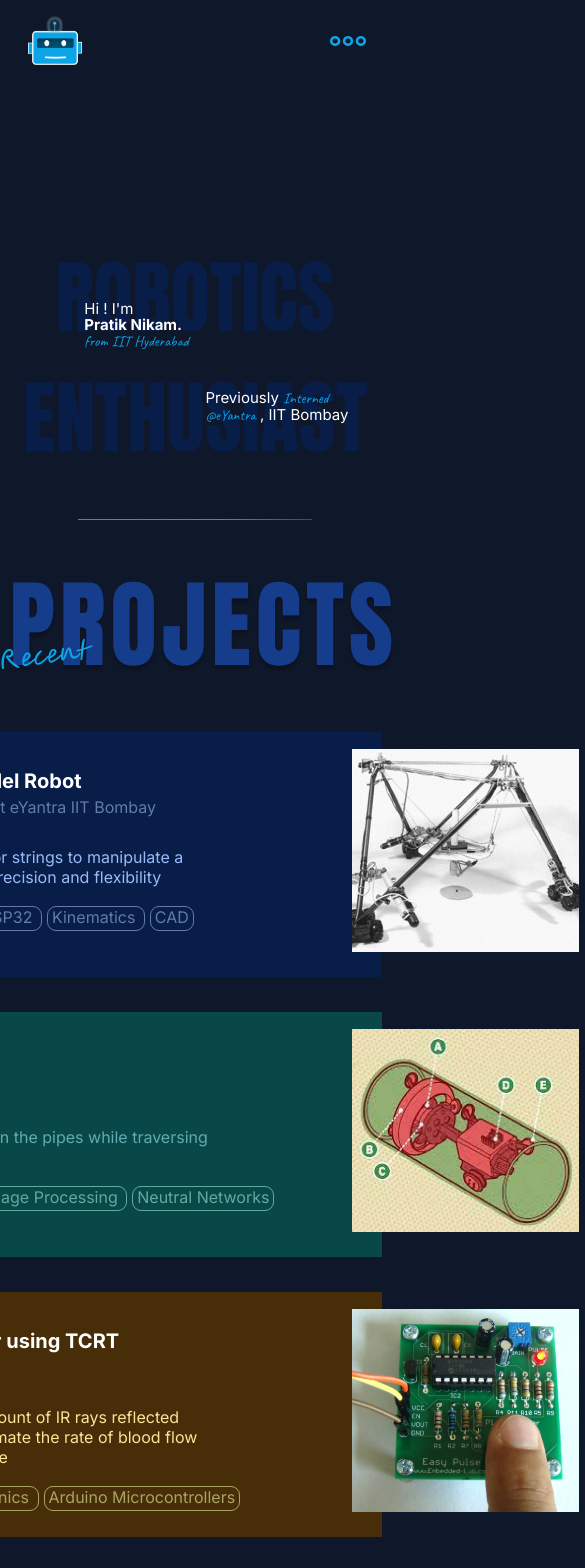
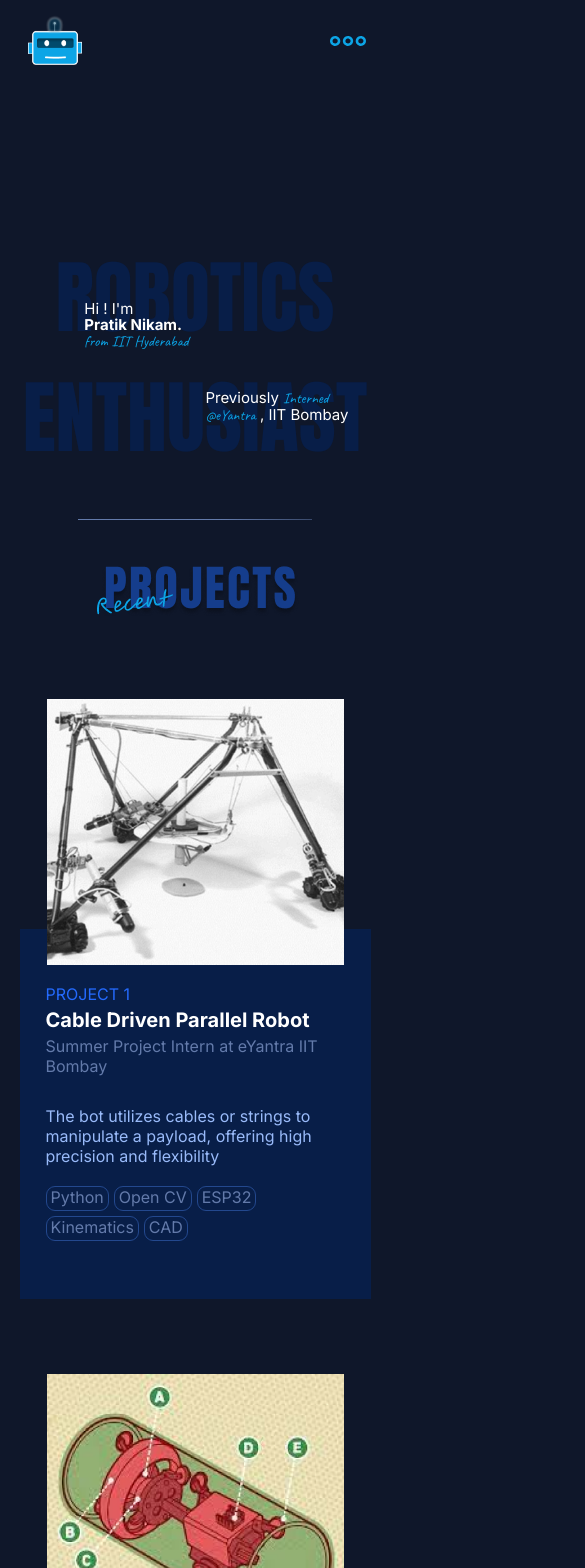
Before and after one commit to PR1YAM9/Prateek_Portfolio, a React (Create React App) app: page / in a window 390 px wide. Shown: the top 1568 px of the page, 585 px wide, since content can reach past the window. Built offline with nearby package versions, Linux system fonts and the light colour scheme; a web font is replaced by a local one.

Commit message:
mostly done

```diff
--- a/src/components/Last/Last.css
+++ b/src/components/Last/Last.css
@@ -172,7 +172,7 @@
     left: 32%;
     margin-top: 100px;
     letter-spacing: 2px;
-    width: 100%;
+    /* width: 100%; */
   }
   .head{
     line-height: 60px;
--- a/src/components/cards/Card.css
+++ b/src/components/cards/Card.css
@@ -7,3 +7,67 @@
 .card-img{
     width:227px;
 }
+
+.card-img img{
+    width: 100%;
+    object-fit:fill;
+    object-position:center;
+    position: relative;
+    z-index: 2;
+    right: 13%;
+    top: 7%;
+}
+
+.tech{
+    border:1px solid;
+    border-radius:9px;
+
+    margin-right:5px;
+
+    padding-bottom:3px;
+    padding-left:4px;
+    padding-right:4px;
+    display: inline-block;
+    margin-bottom: 5px;
+}
+.card-about{
+    margin-top:30px;
+    margin-bottom:20px;
+    width:400px;
+}
+.card-title{
+    margin:4px 0px;
+    font-size:20px;
+    font-weight:bold;
+}
+
+
+@media (max-width: 480px){
+    .P-card{
+        flex-direction: column-reverse;
+
+    }
+    .card{
+        align-self: center;
+        width: 90%;
+        height: 370px;
+        padding: 55px 45px 35px 26px;
+        font-family: 'Inter';
+
+    }
+    .card-about{
+        width: fit-content;
+    }
+    .card-img {
+        width: 297px;
+        align-self: center;
+    }
+    .card-img img{
+        width: 100%;
+        object-fit:fill;
+        object-position:center;
+        top: 15%;
+        right: 0%;
+
+    }
+}
--- a/src/components/cards/Card.jsx
+++ b/src/components/cards/Card.jsx
@@ -1,5 +1,6 @@
 import React from 'react'
 import "./Card.css";
+import github from "../../images/Vector.png";
 
 const Card = (props) => {
 
@@ -16,9 +17,9 @@ const Card = (props) => {
   }
   const title={
     color:props.projectTitleColor,
-    margin:'4px 0px',
-    fontSize:'20px',
-    fontWeight:'bold',
+    // margin:'4px 0px',
+    // fontSize:'20px',
+    // fontWeight:'bold',
 
 
   }
@@ -27,49 +28,59 @@ const Card = (props) => {
   }
   const about={
     color:props.aboutColor,
-    marginTop:'30px',
-    marginBottom:'20px',
-    width:'400px'
+    // marginTop:'30px',
+    // marginBottom:'20px',
+    // width:'400px'
   }
   const tech={
     color:props.techColor,
     borderColor:props.border,
-    border:'1px solid',
-    borderRadius:'9px',
+    // border:'1px solid',
+    // borderRadius:'9px',
 
-    marginRight:'5px',
+    // marginRight:'5px',
 
-    paddingBottom:'3px',
-    paddingLeft:'4px',
-    paddingRight:'4px',
+    // paddingBottom:'3px',
+    // paddingLeft:'4px',
+    // paddingRight:'4px',
   }
-  const imgStyle={
-    width: '100%',
-    objectFit:'fill',
-    objectPosition:'center',
-    position: 'relative',
-    zIndex: '2',
-    right: '13%',
-    top: '7%'
-  }
+  // const imgStyle={
+  //   width: '100%',
+  //   objectFit:'fill',
+  //   objectPosition:'center',
+  //   position: 'relative',
+  //   zIndex: '2',
+  //   right: '13%',
+  //   top: '7%'
+  // }
 
   return (
-    <div style={mystyle} key={props.id}>
+    <div style={mystyle} key={props.id} className='P-card'>
       <div className="card-data card" style={mystyle2}>
         <p style={sno}>{props.sno}</p>
-        <p style={title}>{props.projectTitle}</p>
+        <p style={title} className='card-title'>{props.projectTitle}</p>
         <p style={location}>{props.location}</p>
-        <div style={about}>
+        <div style={about} className='card-about'>
           <p>{props.about}</p>
         </div>
+        <div style={{margin:'6px 0px'}}>
         {
           props.techStack.map((tag) => {
-            return <span style={tech}>{tag} </span>
+            return <span style={tech} className='tech'>{tag} </span>
           })
+        }
+
+        </div>
+        {
+          props.github && (
+            <div>
+              <img src={github}/>
+            </div>
+          )
         }
       </div>
       <div className="card-img">
-      <img src={props.img} style={imgStyle} alt="" />
+      <img src={props.img}  alt="" />
       </div>
     </div>
   )
--- a/src/components/cards/data.js
+++ b/src/components/cards/data.js
@@ -70,7 +70,7 @@ const data = [
     aboutColor:'#99DCF9',
     border:'#23678E',
     locationColor:'#6395AA',
-    img:img4
-  }
+    img:img4,
+    github:true  }
 ];
 export default data;
--- a/src/components/projectss/Project.css
+++ b/src/components/projectss/Project.css
@@ -24,3 +24,14 @@
   font-weight: 400;
   line-height: 70%;
 }
+.PM-img{
+  display: none;
+}
+@media (max-width: 480px){
+  .PD-img{
+    display: none;
+  }
+  .PM-img{
+    display: revert;
+  }
+}
--- a/src/components/projectss/Project.jsx
+++ b/src/components/projectss/Project.jsx
@@ -3,6 +3,7 @@ import Card from "../cards/Card.jsx";
 import data from "../cards/data.js";
 import "./Project.css";
 import photo from "../../images/Group 5.png";
+import photo2 from "../../images/Group 22.png";
 const Project = () => {
   return (
     <div>
@@ -11,7 +12,8 @@ const Project = () => {
         <span className='subtext-project'>Recent</span>
       </div> */}
       <div style={{ display: "flex", justifyContent: "center" }}>
-        <img src={photo} alt="" />
+        <img src={photo} alt="" className="PD-img"/>
+        <img src={photo2} alt="" className="PM-img" />
       </div>
 
       {data.map((item) => {
```
Also changed, not shown: src/images/Group 22.png (added), src/images/Vector.png (added).
